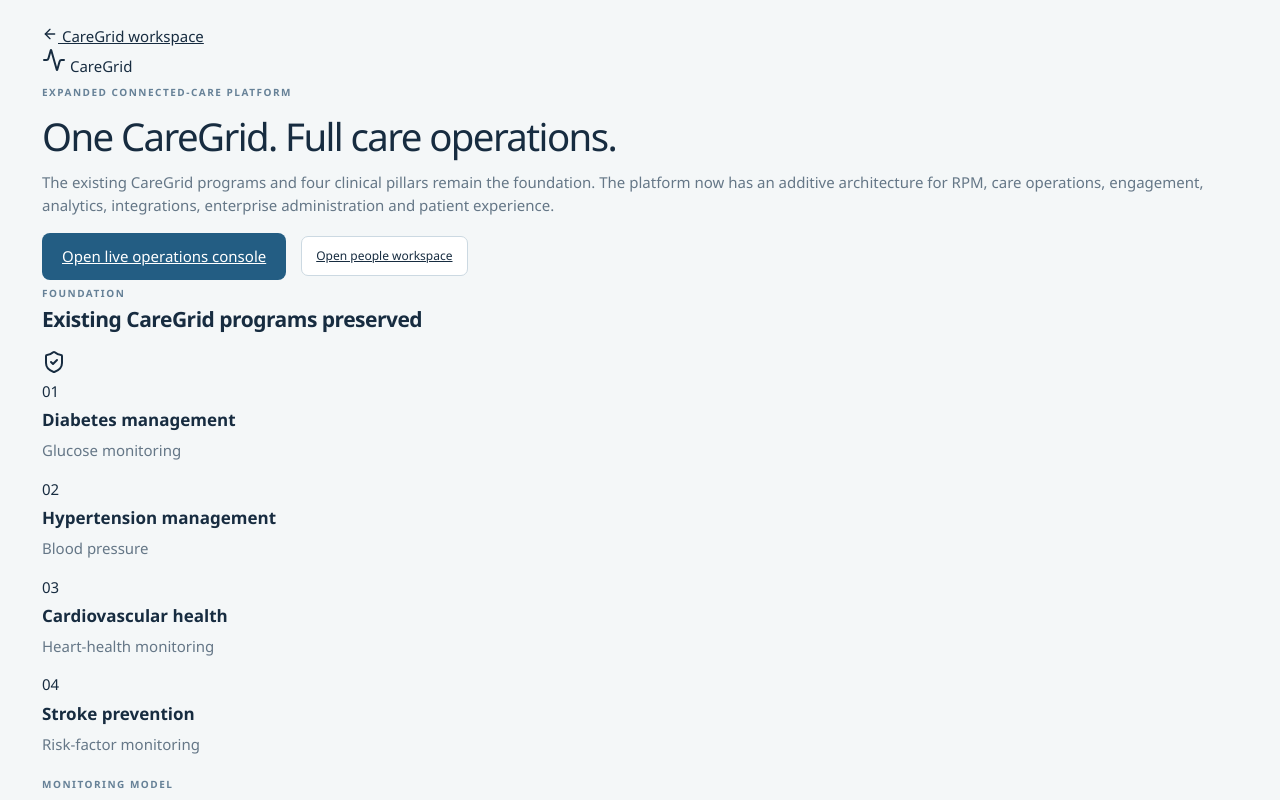
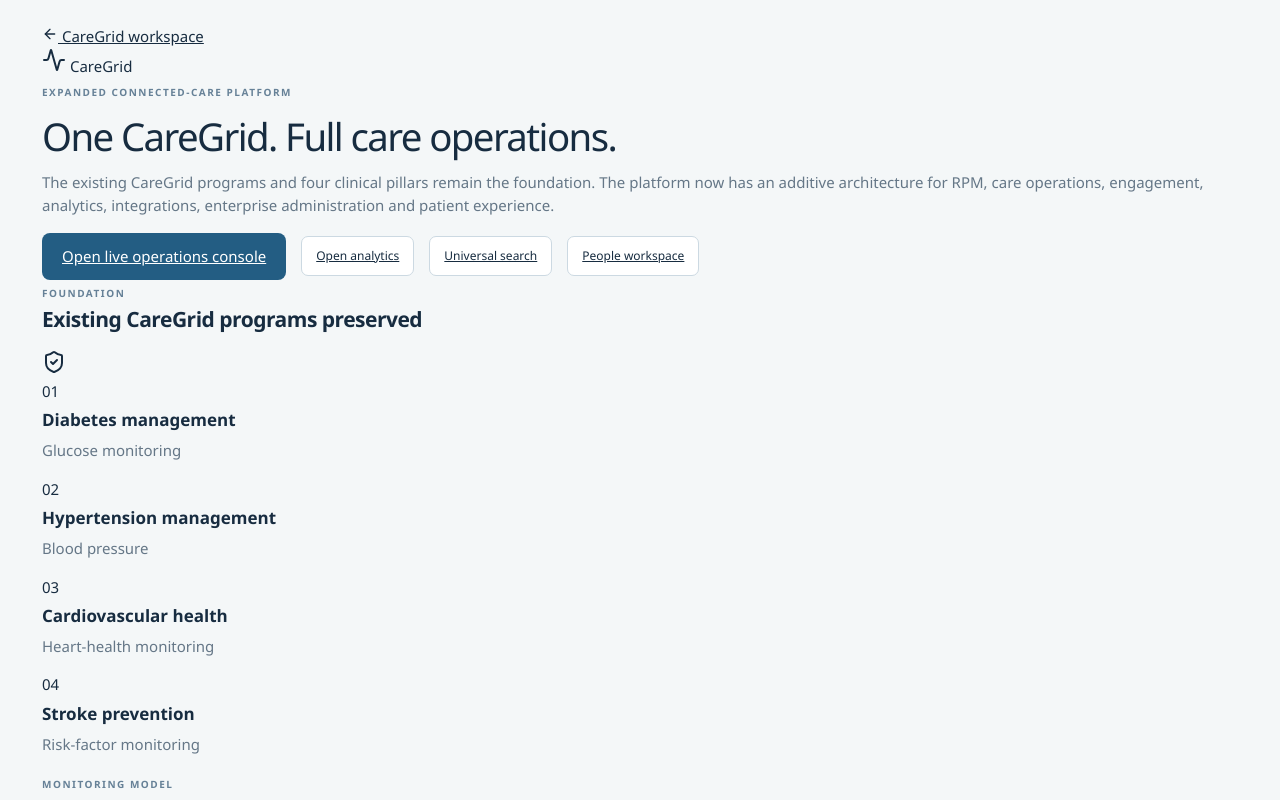
Before and after one commit to AI-Ninja-dev/caregrid, a Next.js app: page /platform in a window 1280 px wide. Shown: the top 800 px of the page. Built offline with nearby package versions, Linux system fonts and the light colour scheme; no server answers.

Commit message:
Add search and analytics entry points to platform hub

```diff
--- a/app/platform/page.tsx
+++ b/app/platform/page.tsx
@@ -16,7 +16,7 @@
         <span className="eyebrow">EXPANDED CONNECTED-CARE PLATFORM</span>
         <h1>One CareGrid. Full care operations.</h1>
         <p>The existing CareGrid programs and four clinical pillars remain the foundation. The platform now has an additive architecture for RPM, care operations, engagement, analytics, integrations, enterprise administration and patient experience.</p>
-        <div className="actions"><Link className="primary" href="/platform/operations/">Open live operations console</Link><Link className="secondary" href="/people/">Open people workspace</Link></div>
+        <div className="actions"><Link className="primary" href="/platform/operations/">Open live operations console</Link><Link className="secondary" href="/platform/analytics/">Open analytics</Link><Link className="secondary" href="/platform/search/">Universal search</Link><Link className="secondary" href="/people/">People workspace</Link></div>
       </section>
       <section className="clinical-section">
         <div className="clinical-section-heading"><div><span className="eyebrow">FOUNDATION</span><h2>Existing CareGrid programs preserved</h2></div><ShieldCheck/></div>
```
